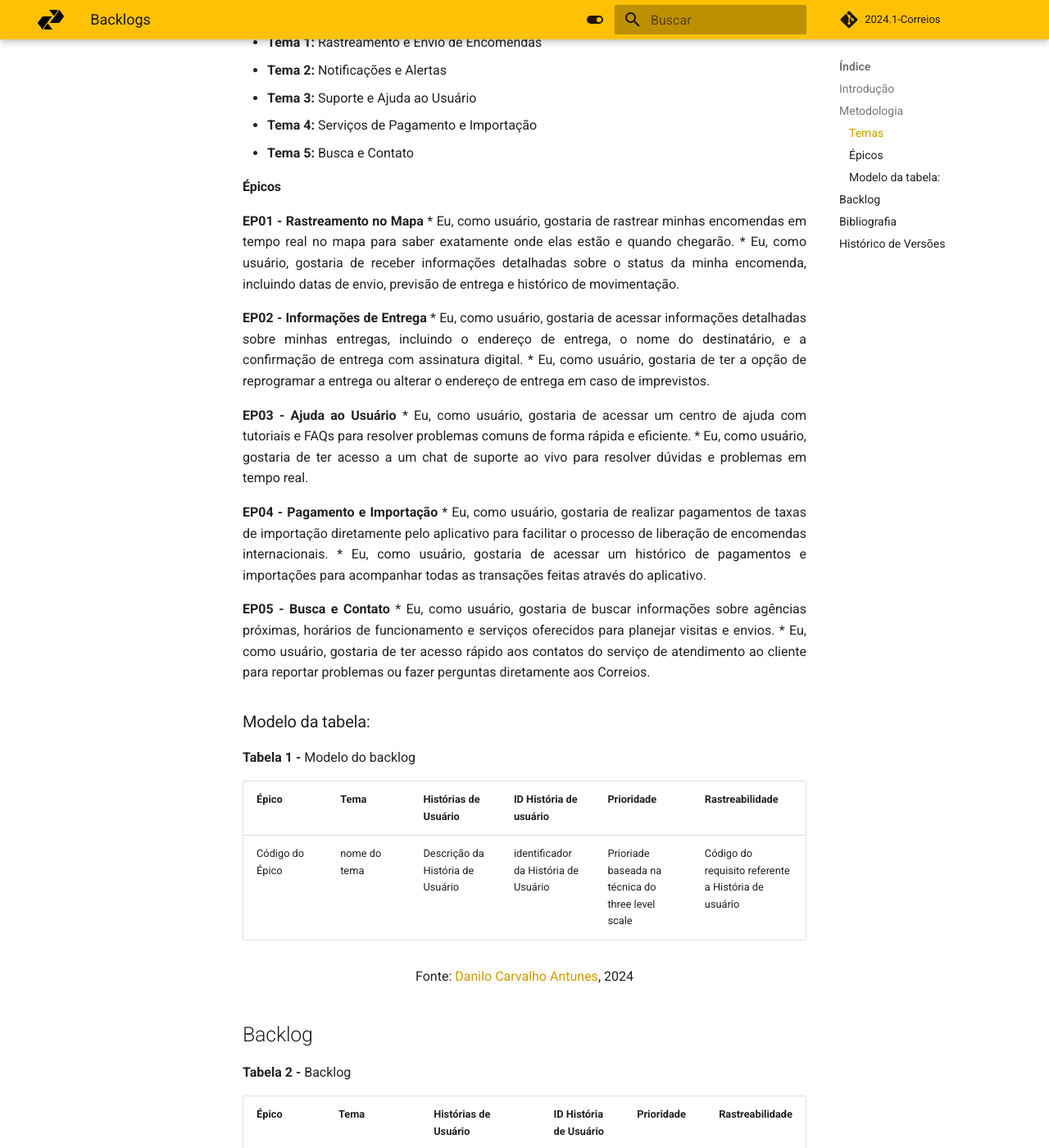
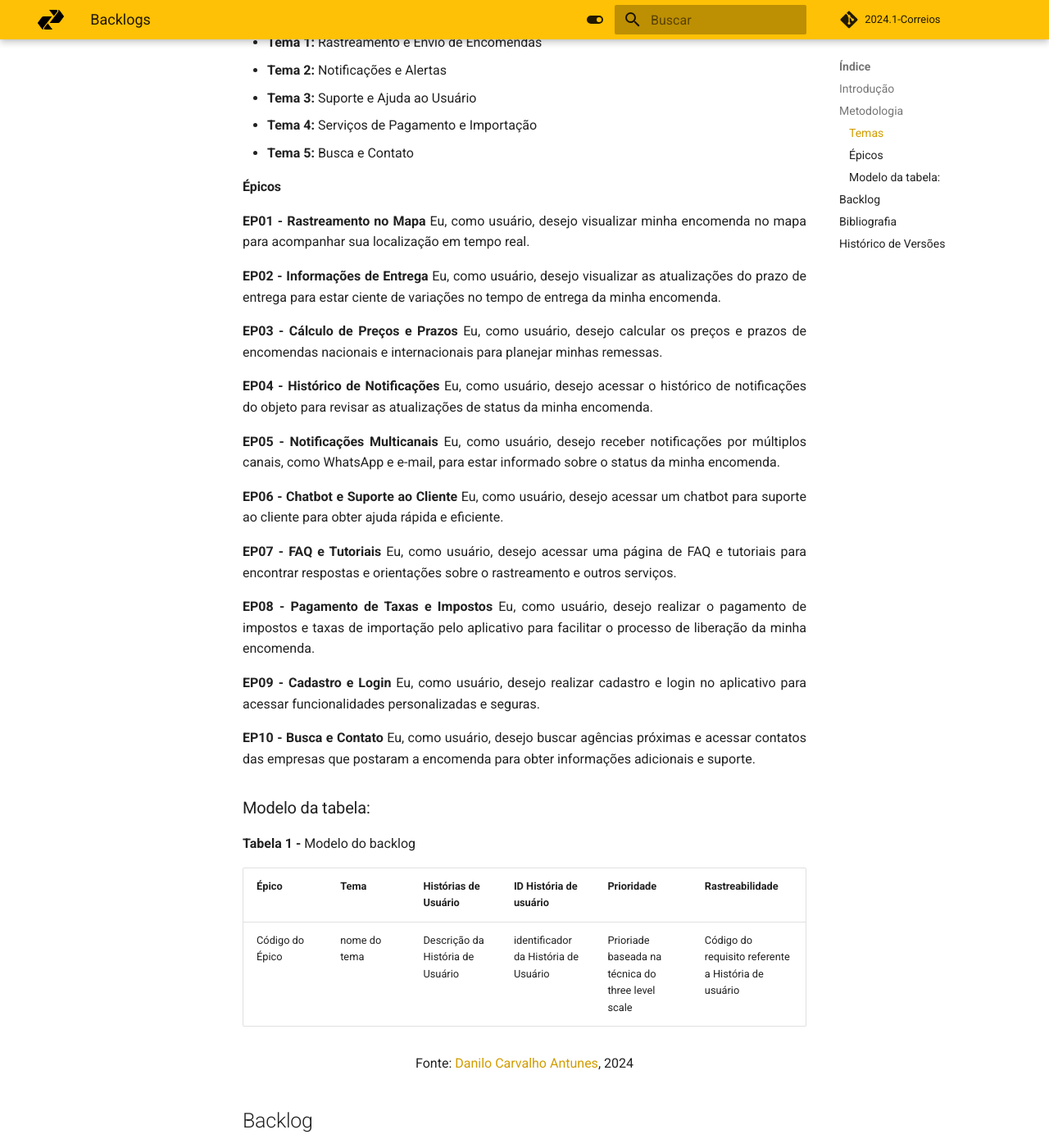
Before and after one commit to Requisitos-de-Software/2024.1-Serasa, an MkDocs documentation site: the page built from docs/modelagem/agil/backlog.md, in a window 1280 px wide and 1400 px high, scrolled down 711 px. Shown: the whole window at 82% size. Built offline with MkDocs 1.6.1 and Material for MkDocs 9.7.7, drawn with Linux system fonts in a browser that asks for light colours; comment, search, counter and statistics services are not loaded.

Commit message:
merge epicos

```diff
--- a/docs/modelagem/agil/backlog.md
+++ b/docs/modelagem/agil/backlog.md
@@ -21,24 +21,36 @@ A partir dessa divisão, na tabela 1, é possível ver os temas, épicos, histó
 #### **Épicos**
 
 **EP01 - Rastreamento no Mapa**
-* Eu, como usuário, gostaria de rastrear minhas encomendas em tempo real no mapa para saber exatamente onde elas estão e quando chegarão.
-* Eu, como usuário, gostaria de receber informações detalhadas sobre o status da minha encomenda, incluindo datas de envio, previsão de entrega e histórico de movimentação.
+Eu, como usuário, desejo visualizar minha encomenda no mapa para acompanhar sua localização em tempo real.
+
 
 **EP02 - Informações de Entrega**
-* Eu, como usuário, gostaria de acessar informações detalhadas sobre minhas entregas, incluindo o endereço de entrega, o nome do destinatário, e a confirmação de entrega com assinatura digital.
-* Eu, como usuário, gostaria de ter a opção de reprogramar a entrega ou alterar o endereço de entrega em caso de imprevistos.
+Eu, como usuário, desejo visualizar as atualizações do prazo de entrega para estar ciente de variações no tempo de entrega da minha encomenda.
 
-**EP03 - Ajuda ao Usuário**
-* Eu, como usuário, gostaria de acessar um centro de ajuda com tutoriais e FAQs para resolver problemas comuns de forma rápida e eficiente.
-* Eu, como usuário, gostaria de ter acesso a um chat de suporte ao vivo para resolver dúvidas e problemas em tempo real.
+**EP03 - Cálculo de Preços e Prazos**
+Eu, como usuário, desejo calcular os preços e prazos de encomendas nacionais e internacionais para planejar minhas remessas.
 
-**EP04 - Pagamento e Importação**
-* Eu, como usuário, gostaria de realizar pagamentos de taxas de importação diretamente pelo aplicativo para facilitar o processo de liberação de encomendas internacionais.
-* Eu, como usuário, gostaria de acessar um histórico de pagamentos e importações para acompanhar todas as transações feitas através do aplicativo.
+**EP04 - Histórico de Notificações**
+Eu, como usuário, desejo acessar o histórico de notificações do objeto para revisar as atualizações de status da minha encomenda.
 
-**EP05 - Busca e Contato**
-* Eu, como usuário, gostaria de buscar informações sobre agências próximas, horários de funcionamento e serviços oferecidos para planejar visitas e envios.
-* Eu, como usuário, gostaria de ter acesso rápido aos contatos do serviço de atendimento ao cliente para reportar problemas ou fazer perguntas diretamente aos Correios.
+
+**EP05 - Notificações Multicanais**
+Eu, como usuário, desejo receber notificações por múltiplos canais, como WhatsApp e e-mail, para estar informado sobre o status da minha encomenda.
+
+**EP06 - Chatbot e Suporte ao Cliente**
+Eu, como usuário, desejo acessar um chatbot para suporte ao cliente para obter ajuda rápida e eficiente.
+
+**EP07 - FAQ e Tutoriais**
+Eu, como usuário, desejo acessar uma página de FAQ e tutoriais para encontrar respostas e orientações sobre o rastreamento e outros serviços.
+
+**EP08 - Pagamento de Taxas e Impostos**
+Eu, como usuário, desejo realizar o pagamento de impostos e taxas de importação pelo aplicativo para facilitar o processo de liberação da minha encomenda.
+
+**EP09 - Cadastro e Login**
+Eu, como usuário, desejo realizar cadastro e login no aplicativo para acessar funcionalidades personalizadas e seguras.
+
+**EP10 - Busca e Contato**
+Eu, como usuário, desejo buscar agências próximas e acessar contatos das empresas que postaram a encomenda para obter informações adicionais e suporte.
 
 ### Modelo da tabela:
 <p align="center" > <strong> Tabela 1 - </Strong>Modelo do backlog</font> <gitbr></p>
```
